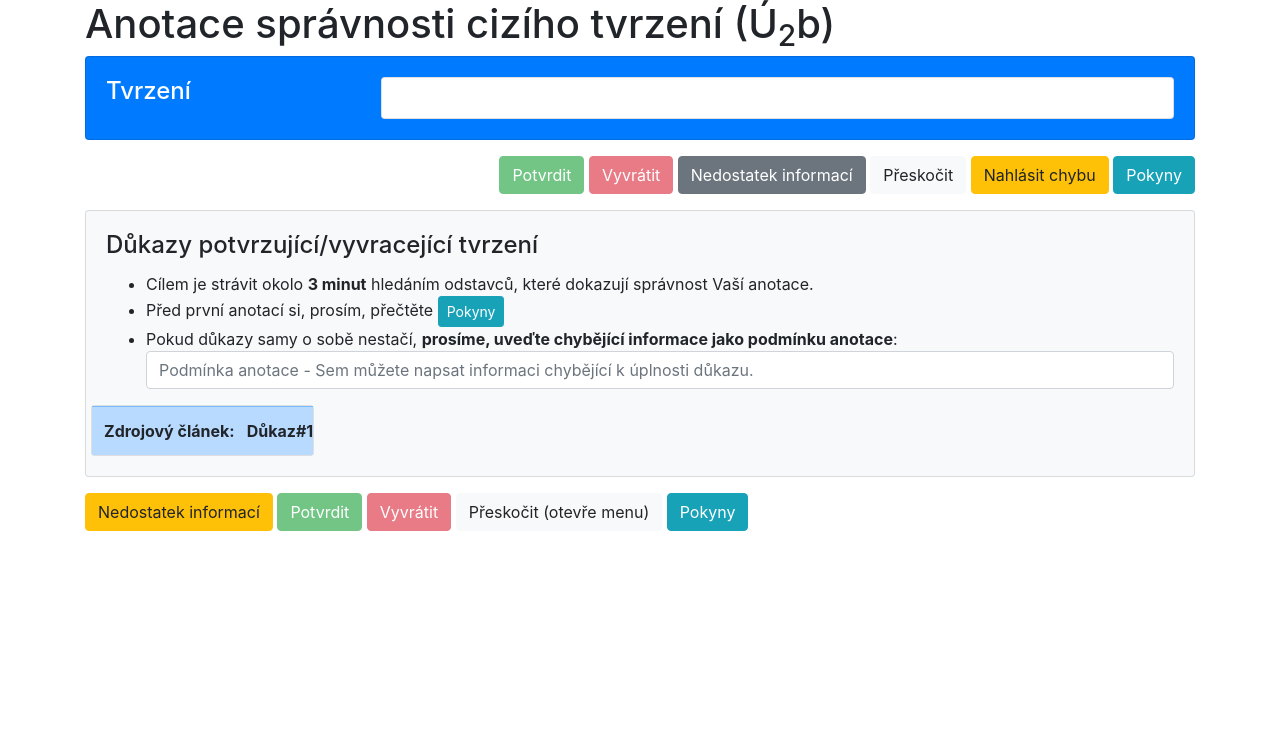
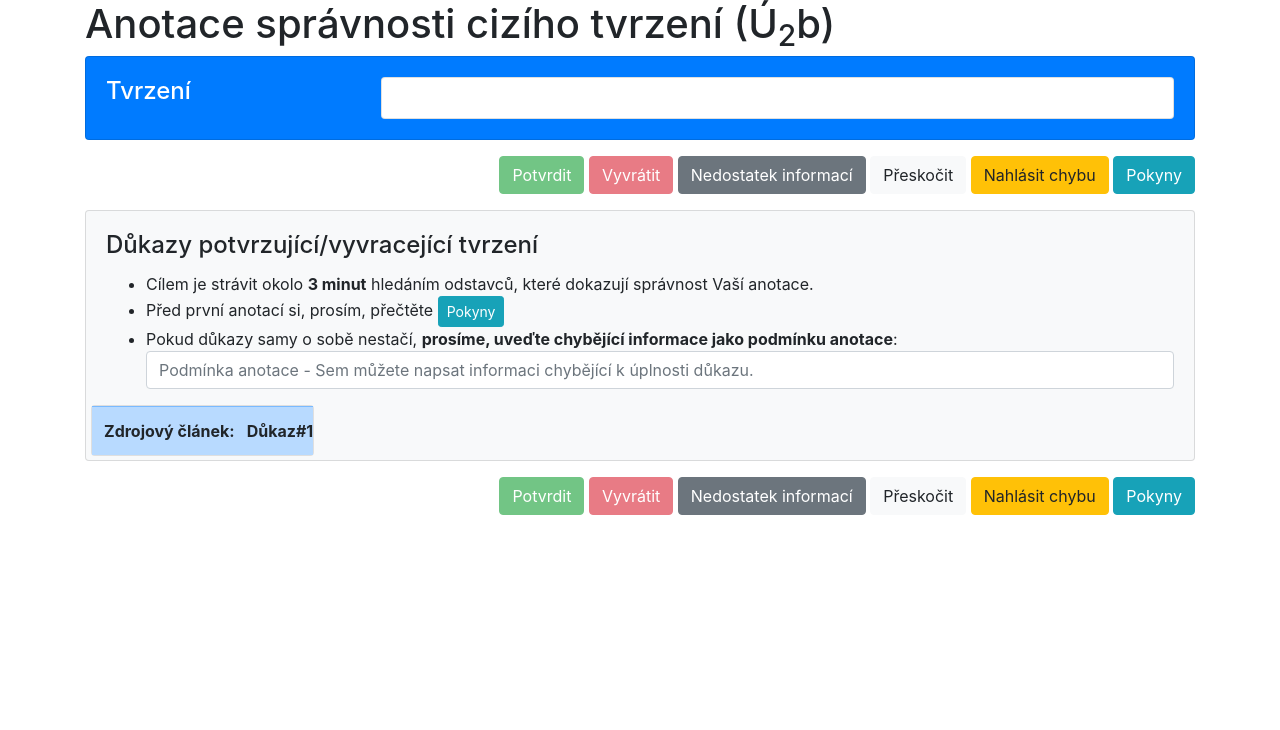
Before and after one commit to aic-factcheck/fcheck-annotations-platform, a Yii app: the page made by views/label/index.php in a window 1280 px wide. Shown: the top 730 px of the page. Run offline with PHP 8.4 and a stand-in for Yii, Linux system fonts and the light colour scheme; the template is opened without the code that fills it, so the values that code supplies are empty; form fields are guessed from the names that the template uses; some libraries are stand-ins or nearby versions.

Commit message:
cosmetics

```diff
--- a/views/label/index.php
+++ b/views/label/index.php
@@ -49,7 +49,7 @@ $this->title = 'Anotace tvrzení';
     </div>
     <div class="container">
         <div class="card bg-light mb-3">
-            <div class="card-body w-100">
+            <div class="card-body w-100 pb-1">
                 <div class="row">
                     <div class="col-md-12">
                         <h4 class="card-title">Důkazy potvrzující/vyvracející tvrzení</h4>
@@ -117,12 +117,12 @@ $this->title = 'Anotace tvrzení';
         </div>
     </div>
     <div class="container">
-
-        <p class="text">
-            <?= Html::submitButton('<i class="far fa-question-circle"></i> Nedostatek informací', ['class' => 'btn btn-warning', 'value' => 'NOT ENOUGH INFO', 'name' => 'label']) ?>
+        <p class="text-right text-right">
             <?= Html::submitButton('<i class="fas fa-check"></i> Potvrdit', ['name' => 'label', 'value' => 'SUPPORTS', 'class' => 'btn btn-success', 'disabled' => true]) ?>
             <?= Html::submitButton('<i class="fas fa-times"></i> Vyvrátit', ['name' => 'label', 'value' => 'REFUTES', 'class' => 'btn btn-danger', 'disabled' => true]) ?>
-            <?= Html::button('<i class="fas fa-forward"></i> Přeskočit (otevře menu)', ['class' => 'btn btn-light', 'data' => ['toggle' => 'modal', 'target' => '#skip']]) ?>
+            <?= Html::submitButton('<i class="far fa-question-circle"></i> Nedostatek informací', ['class' => 'btn btn-secondary', 'value' => 'NOT ENOUGH INFO', 'name' => 'label']) ?>
+            <?= Html::a('<i class="fas fa-forward"></i> Přeskočit', ['label/index', 'sandbox' => 0, 'oracle' => $oracle], ['class' => 'btn btn-light', /*'data' => ['toggle' => 'modal', 'target' => '#skip']*/]) ?>
+            <?= Html::button('<i class="fas fa-flag"></i> Nahlásit chybu', ['class' => 'btn btn-warning', 'data' => ['toggle' => 'modal', 'target' => '#skip']]) ?>
             <?= Html::button('<i class="fas fa-info"></i> Pokyny', ['class' => 'btn btn-info', 'data' => ['toggle' => 'modal', 'target' => '#guidelines']]) ?>
         </p>
     </div>
```
